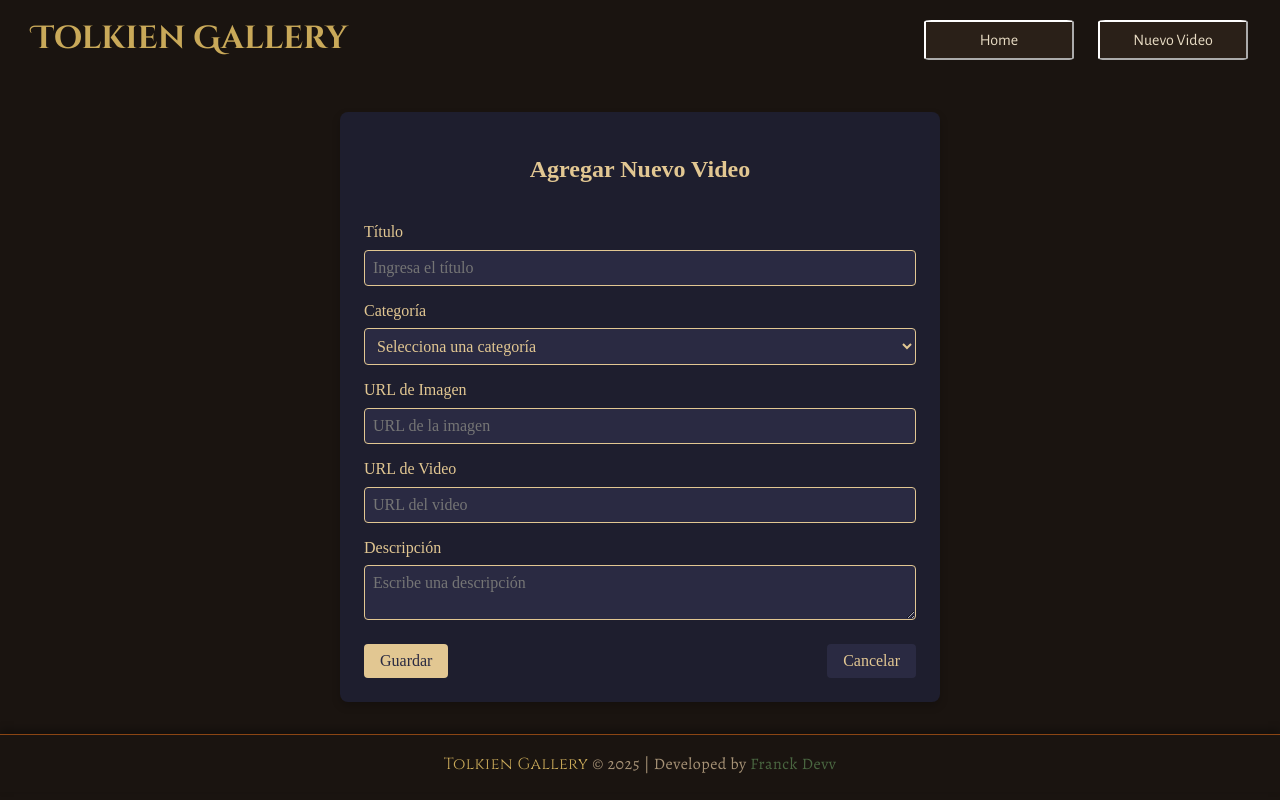
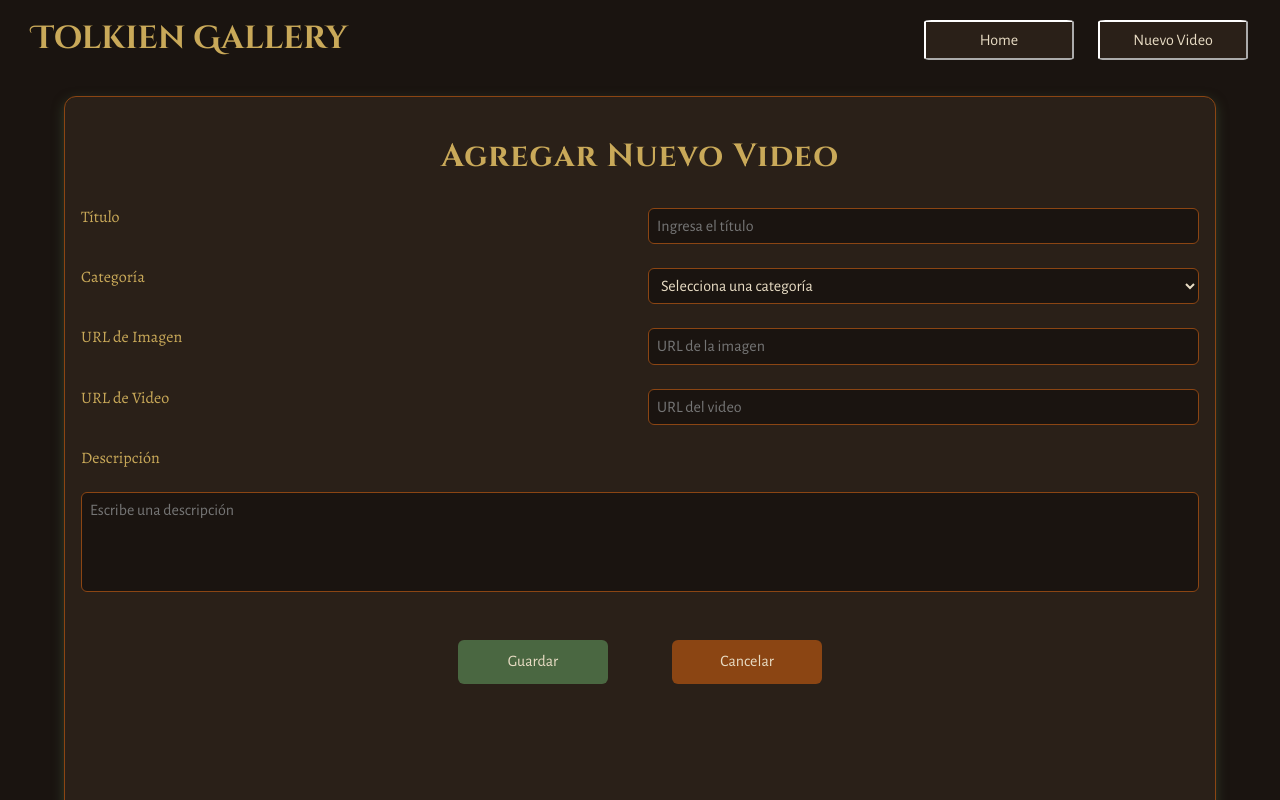
Before and after one commit to RoronoaFrank/last-challenge-one, a React (Vite) app: page /new-video in a window 1280 px wide. Shown: the top 800 px of the page. Built offline with nearby package versions, Linux system fonts and the light colour scheme.

Commit message:
feat: Refactor CategoryContext to CustomHooks and update imports in App component

```diff
--- a/src/App.jsx
+++ b/src/App.jsx
@@ -1,5 +1,5 @@
 import { BrowserRouter as Router, Routes, Route } from "react-router-dom";
-import { CategoryProvider } from "./Components/CategoryContext";
+import { CategoryProvider } from "./Components/CustomHooks/CategoryContext";
 import GlobalStyles from "./Components/GlobalStyles";
 import BackgroundOne from "./Components/Background";
 import Header from "./Components/Header";
--- a/src/Components/CustomHooks/useCategoryContext.jsx
+++ b/src/Components/CustomHooks/useCategoryContext.jsx
@@ -1,5 +1,5 @@
 import { useContext } from "react";
-import CategoryContext from "../CategoryContext";
+import CategoryContext from "./CategoryContext";
 
 const useCategoryContext = () => {
   const context = useContext(CategoryContext);
--- a/src/Components/NewVideo/index.jsx
+++ b/src/Components/NewVideo/index.jsx
@@ -5,66 +5,117 @@ import styled from "styled-components";
 
 
 const FormContainer = styled.div`
-  max-width: 600px;
-  margin: 2rem auto;
-  padding: 1.5rem;
-  background-color: #1e1e2e;
-  border-radius: 8px;
-  box-shadow: 0 4px 8px rgba(0, 0, 0, 0.2);
-  color: #e2c792;
+ width: 90%;
+ max-width: 1200px;
+ height: 100vh;
+ margin: 1rem auto;
+ padding: 1rem;
+ background-color: #2A2018;
+ border-radius: 12px;
+ box-shadow: 0 4px 12px rgba(74, 103, 65, 0.5);
+ color: #E8DCC4;
+ border: 1px solid #8B4513;
 
  h2 {
+   font-family: 'Cinzel', serif;
    text-align: center;
    margin-bottom: 1.5rem;
+   color: #C9A959;
+   font-size: 2rem;
+   letter-spacing: 1px;
  }
 
  form {
-    display: flex;
-    flex-direction: column;
+   display: grid;
+   grid-template-columns: repeat(2, 1fr);
+   gap: 1rem;
 
    label {
-      margin-top: 1rem;
+     font-family: 'Alegreya', serif;
+     margin-top: 0.5rem;
+     color: #C9A959;
    }
 
    input,
    textarea,
    select {
+     width: 100%;
      margin-top: 0.5rem;
      padding: 0.5rem;
-      border: 1px solid #e2c792;
+     border: 1px solid #8B4513;
+     border-radius: 6px;
+     background-color: #1A1410;
+     color: #E8DCC4;
+     font-family: 'Alegreya Sans', sans-serif;
+     transition: all 0.3s ease;
+
+     &:focus {
+       border-color: #C9A959;
+       outline: none;
+       box-shadow: 0 0 8px rgba(201, 169, 89, 0.3);
+     }
+   }
+
+   textarea {
+     grid-column: span 2;
+     min-height: 100px;
+     resize: none;
+
+     &::-webkit-scrollbar {
+      width: 8px;
+      background-color: rgba(42, 32, 24, 0.3);
+    }
+
+    &::-webkit-scrollbar-thumb {
+      background-color: #c9a959;
       border-radius: 4px;
-      background-color: #2a2a42;
-      color: #e2c792;
+
+      &:hover {
+        background-color: #e2c792;
+      }
+    }
+
+    &::-webkit-scrollbar-track {
+      background-color: rgba(139, 69, 19, 0.2);
+      border-radius: 4px;
+    }
    }
 
    .button-group {
+     grid-column: span 2;
      display: flex;
-      justify-content: space-between;
-      margin-top: 1.5rem;
+     justify-content: center;
+     gap: 4rem;
+     margin-top: 2rem;
 
      button {
-        padding: 0.5rem 1rem;
+       padding: 0.8rem 1rem;
        border: none;
-        border-radius: 4px;
+       border-radius: 6px;
        cursor: pointer;
-        transition: background-color 0.3s;
+       transition: all 0.3s ease;
+       font-family: 'Alegreya Sans', sans-serif;
+       font-size: 1rem;
+       min-width: 150px;
      }
 
      .save {
-        background-color: #e2c792;
-        color: #2a2a42;
+       background-color: #4A6741;
+       color: #E8DCC4;
 
        &:hover {
-          background-color: #c4a573;
+         background-color: #5B7D52;
+         transform: translateY(-2px);
        }
      }
 
      .cancel {
-        background-color: #2a2a42;
-        color: #e2c792;
+       background-color: #8B4513;
+       color: #E8DCC4;
 
        &:hover {
-          background-color: #444466;
+         background-color: #A65D3F;
+         transform: translateY(-2px);
        }
      }
    }
```
Also changed, not shown: src/Components/CustomHooks/CategoryContext/index.jsx (renamed from src/Components/CategoryContext/index.jsx). Lines whose indentation alone changed are shown as unchanged.
